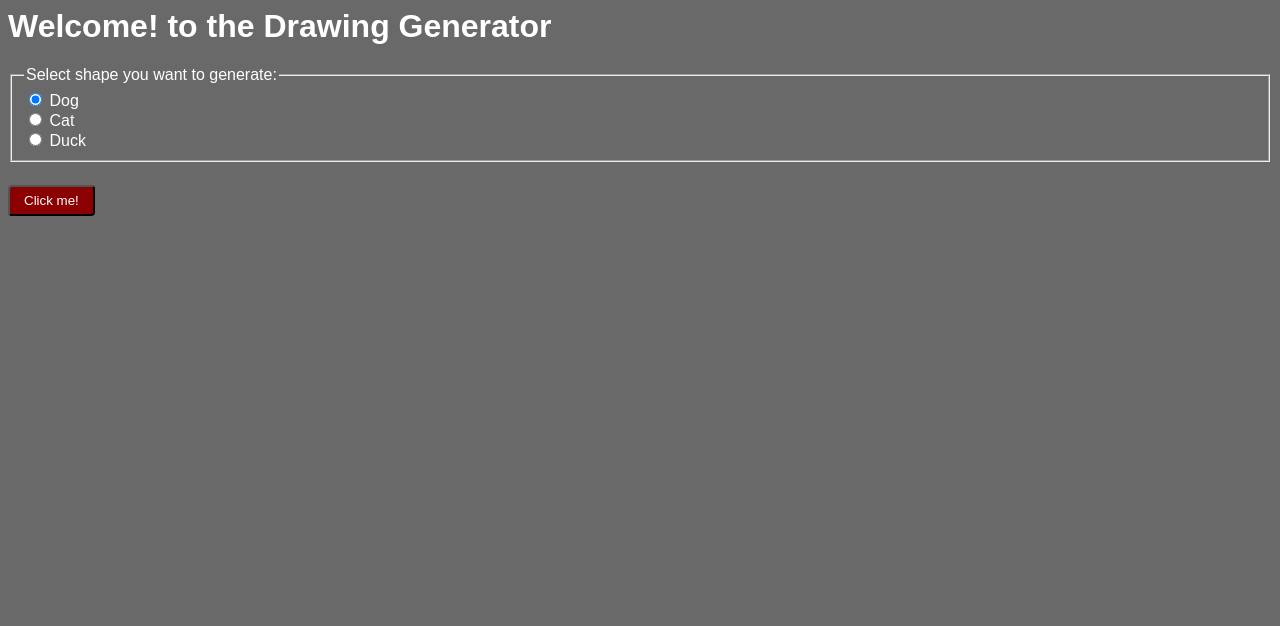
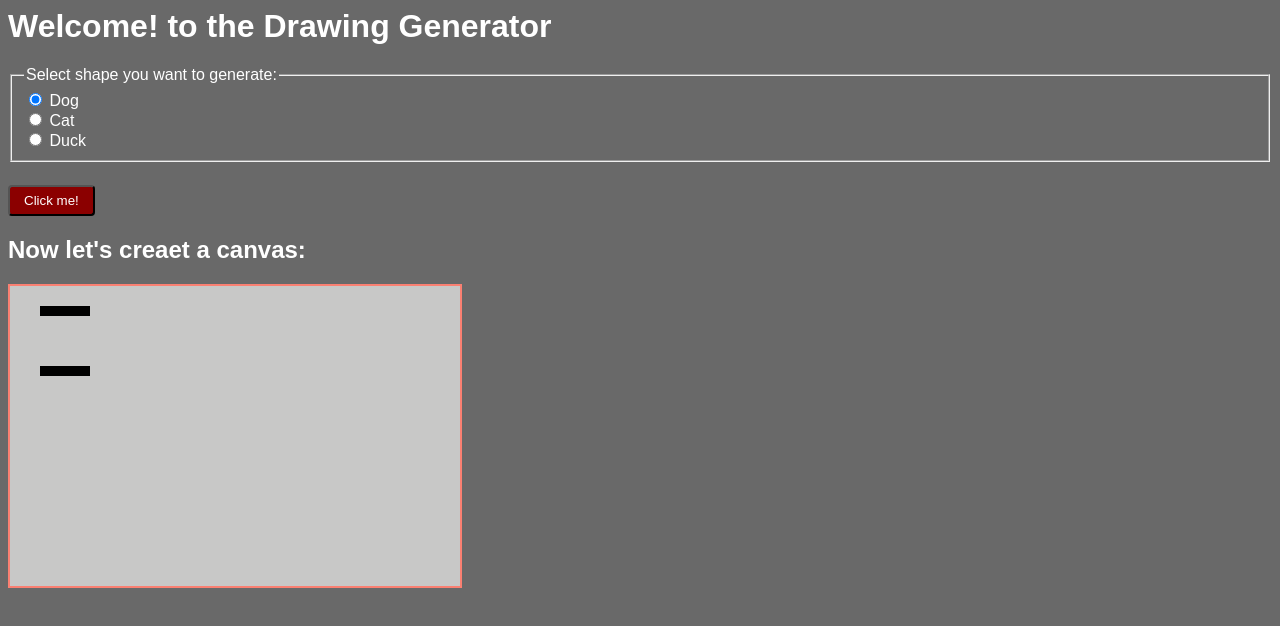
Before and after one commit to ahmadsiddique-dev/Data-URL-tiny-website, a website: page src/index.html in a window 1280 px wide. Both pictures are taken after a click on the button "Click me!". Drawn offline with Linux system fonts and the light colour scheme.

Commit message:
I'm done with implementing sound and input in the project now working on implementing canva into it

```diff
--- a/src/index.html
+++ b/src/index.html
@@ -1,11 +1,10 @@
 <body>
   <h1>Welcome! to the Drawing Generator</h1>
-  <audio src="../public/button-click.mp3"></audio>
   <fieldset>
     <legend>Select shape you want to generate:</legend>
 
     <div>
-    <input type="radio" id="dog" name="animal" value="dog" checked/>
+      <input type="radio" id="dog" name="animal" value="dog" checked />
       <label for="dog">Dog</label>
     </div>
 
@@ -20,12 +19,16 @@
     </div>
   </fieldset>
   <button class="audio-controller">Click me!</button>
+  <h2>Now let's creaet a canvas:</h2>
+  <canvas id="canvas" width="450" height="300">
+  </canvas>
   <style>
     body {
       background-color: dimgray;
       color: white;
       font-family: sans-serif;
     }
+
     button {
       padding: 6px 14px;
       border-radius: 4px;
@@ -33,18 +36,43 @@
       color: white;
       margin-top: 23px;
     }
+
+    canvas {
+      background-color: rgb(200, 200, 199);
+      border: 2px solid salmon;
+    }
   </style>
 
   <script>
+    const audioContext = new AudioContext();
 
-    const audio = document.querySelector("audio");
     const audioController = document.querySelector(".audio-controller");
 
+    const canvas = document.getElementById("canvas");
+
+    const ctx = canvas.getContext("2d");
+
+    ctx.fillRect(30, 20, 50, 70);
+
+    ctx.clearRect(30, 30, 50, 50);
 
     audioController.addEventListener('click', () => {
-      audio.play();
+      const oscillator = audioContext.createOscillator();
+      oscillator.frequency.value = 340;
+
+      oscillator.connect(audioContext.destination);
+      oscillator.start();
 
       const shapeInput = document.querySelector("input[name='animal']:checked");
+      new Promise((resolve, reject) => {
+        setTimeout(() => {
+          resolve();
+        }, 200);
+      }).then(() => {
+        oscillator.stop();
+      });
+
+
       console.log("value:", shapeInput?.value);
     })
   </script>
```
Also changed, not shown: dist/index.html, dist/uri.txt. Lines whose indentation alone changed are shown as unchanged.
